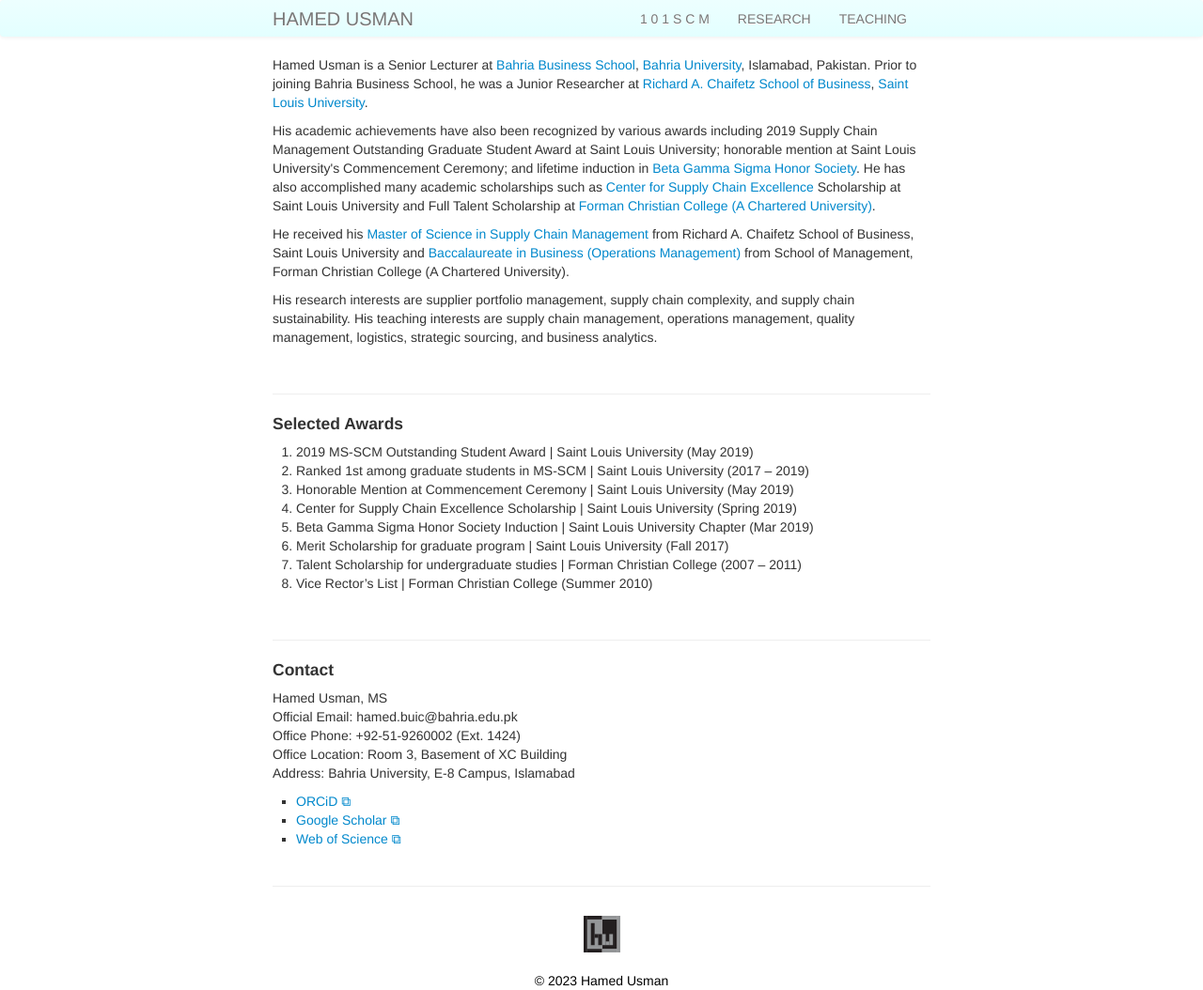
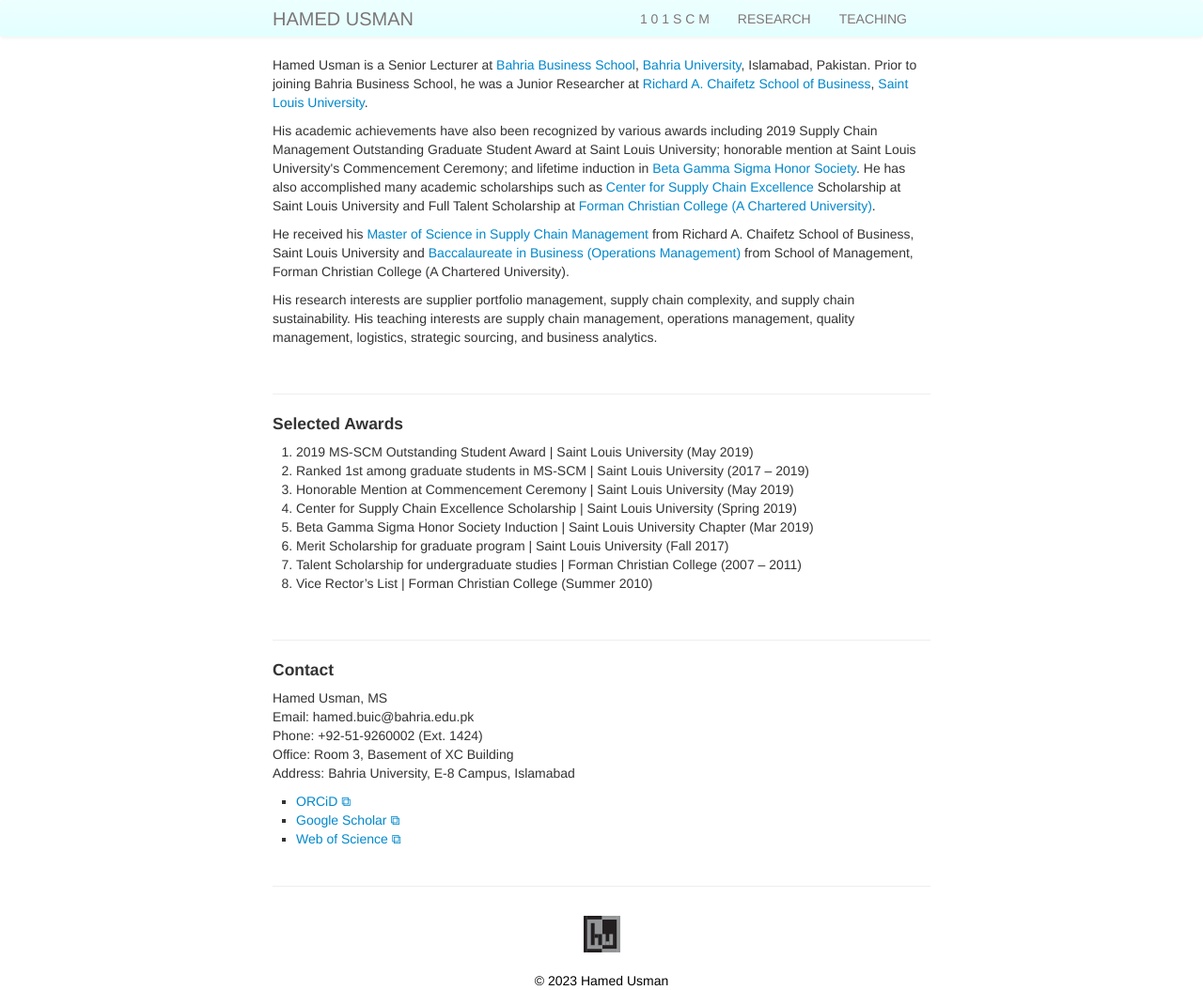
Before and after one commit to hamedusman/hamedusman.github.io, a Jekyll site: the page built from index.md, in a window 1280 px wide. Shown: the whole page at 94% size. Built offline with Jekyll 4.4.1, drawn with Linux system fonts in a browser that asks for light colours.

Commit message:
Update index.md

```diff
--- a/index.md
+++ b/index.md
@@ -33,9 +33,9 @@
 
 <h4>Contact</h4>
 Hamed Usman, MS <br/>
-Official Email: hamed.buic@bahria.edu.pk <br/>
-Office Phone: +92-51-9260002 (Ext. 1424) <br/>
-Office Location: Room 3, Basement of XC Building <br/>
+Email: hamed.buic@bahria.edu.pk <br/>
+Phone: +92-51-9260002 (Ext. 1424) <br/>
+Office: Room 3, Basement of XC Building <br/>
 Address: Bahria University, E-8 Campus, Islamabad <br/>
 
 <ul>
```
